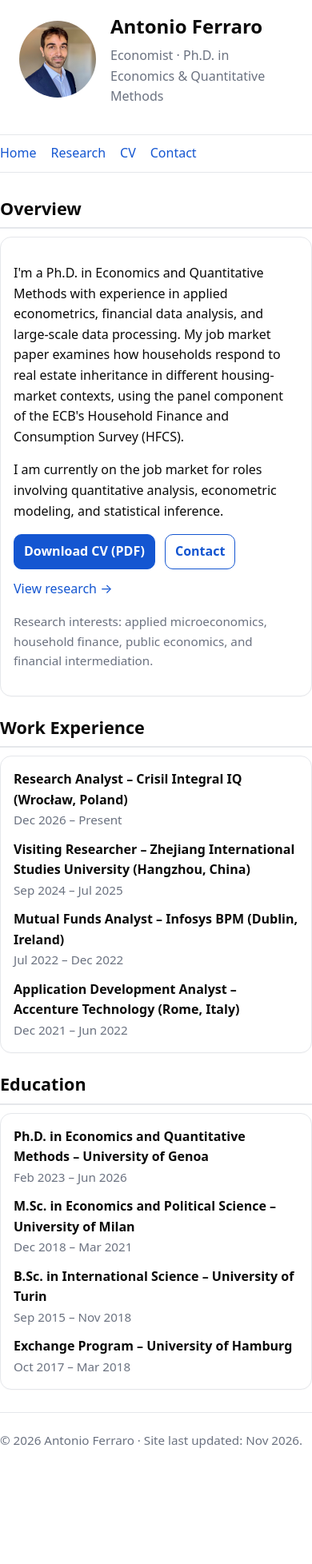
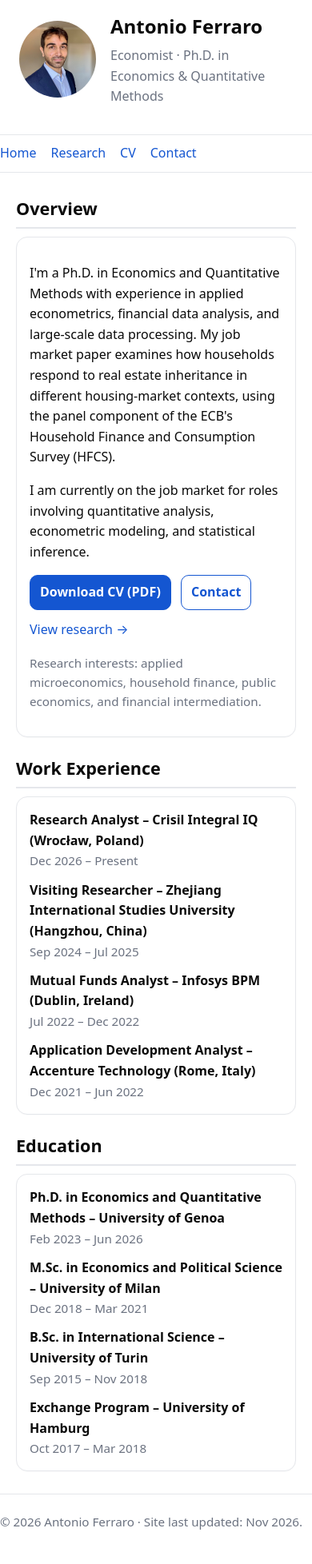
Before and after one commit to ferraroantonio/ferraroantonio.github.io, a Jekyll site: the page built from index.md, in a window 390 px wide. Shown: the whole page at 80% size. Built offline with Jekyll 4.4.1, drawn with Linux system fonts in a browser that asks for light colours; before the commit the page ends 1853 px from its top, so only the background shows below that.

Commit message:
Update style.css

```diff
--- a/assets/style.css
+++ b/assets/style.css
@@ -107,3 +107,11 @@ footer.footer{border-top:1px solid var(--border);padding:22px 0 40px;color:var(-
     background: #182439;
   }
 }
+
+/* Keep content away from the edges on smaller screens */
+@media (max-width: 720px) {
+  .wrap.content {
+    padding-left: 20px;
+    padding-right: 20px;
+  }
+}
```
